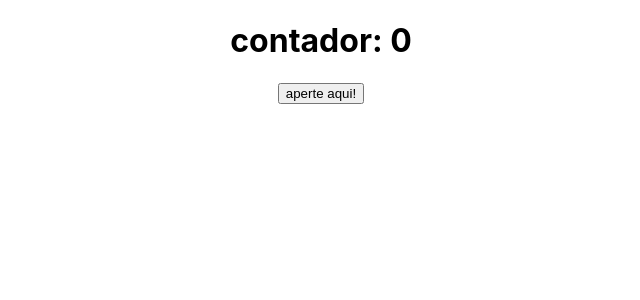
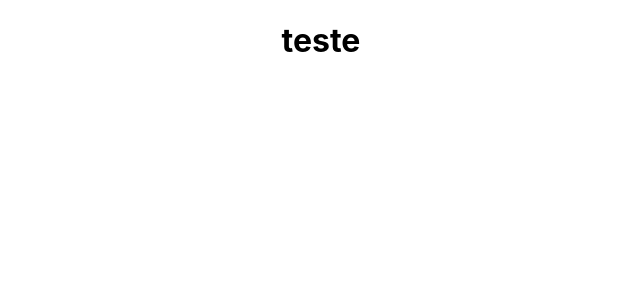
Before and after one commit to GuestRicardo/projectReact2, a React (Create React App) app: page / in a window 1280 px wide. Shown: the top 300 px of the page, without its empty margins (319-959 px from the left). Built offline with nearby package versions, Linux system fonts and the light colour scheme.

Commit message:
formatand

```diff
--- a/src/App.js
+++ b/src/App.js
@@ -1,58 +1,14 @@
 //import logo from './logo.svg';
 import P from 'prop-types'
 import './App.css';
-import React, { useState, useEffect, useCallback, useMemo } from 'react';
 
-const Button = ({ incrementButton })=>{
-  console.log('filho renderizado')
-  return <button onClick={()=>incrementButton(10)}>aperte aqui!</button>
-};
-Button.propTypes ={
-  incrementButton: P.func,
-};
 
 function App() {
-//setState
-//   //useState
-//   //para inversao do giro da logo
-//   const [reverse, setReverse] = useState(false);
-//   const reverseClass = reverse ? 'reverse' : '';
-//   const handleClick  = () => {
-//     //sem callback
-//     //setReverse(!reverse);
-//     //com callback
-//     setReverse((reverse)=> !reverse);
-//   }
-//   //----------------------------------------
-// //para contar os clicks no button
-//   const [counters, setCounters]=useState(0);
-//   const handleIncrement = () =>{
-//     //com callback
-//     setCounters((c) => c+ 1);
-//     //sem callback
-//     //setCounters(counters + 1);
-//   };
-  //----------------------fim do state--------------------------
-//useEffect
-  const[counter, setCounter] = useState(0);
-//--------------------------fim do useEfect-----------------
-const incrementCounter = useCallback((num)=>{
-  setCounter((c)=> c + num)
-}, [ ]);
-
-console.log('pAI RENDERIZOU');
-
-const btn = useMemo(() =>{
- return <Button incrementButton={incrementCounter}/>
-}, [ incrementCounter ]);
-
-  return (
-
-    <div className='App'>
-        <h1>contador: {counter}</h1>
-        {btn}
-    </div>
-    );
+return (
+  <div className='App'>
+      <h1>teste</h1>
+  </div>
+);
 }
 
 export default App;
```
